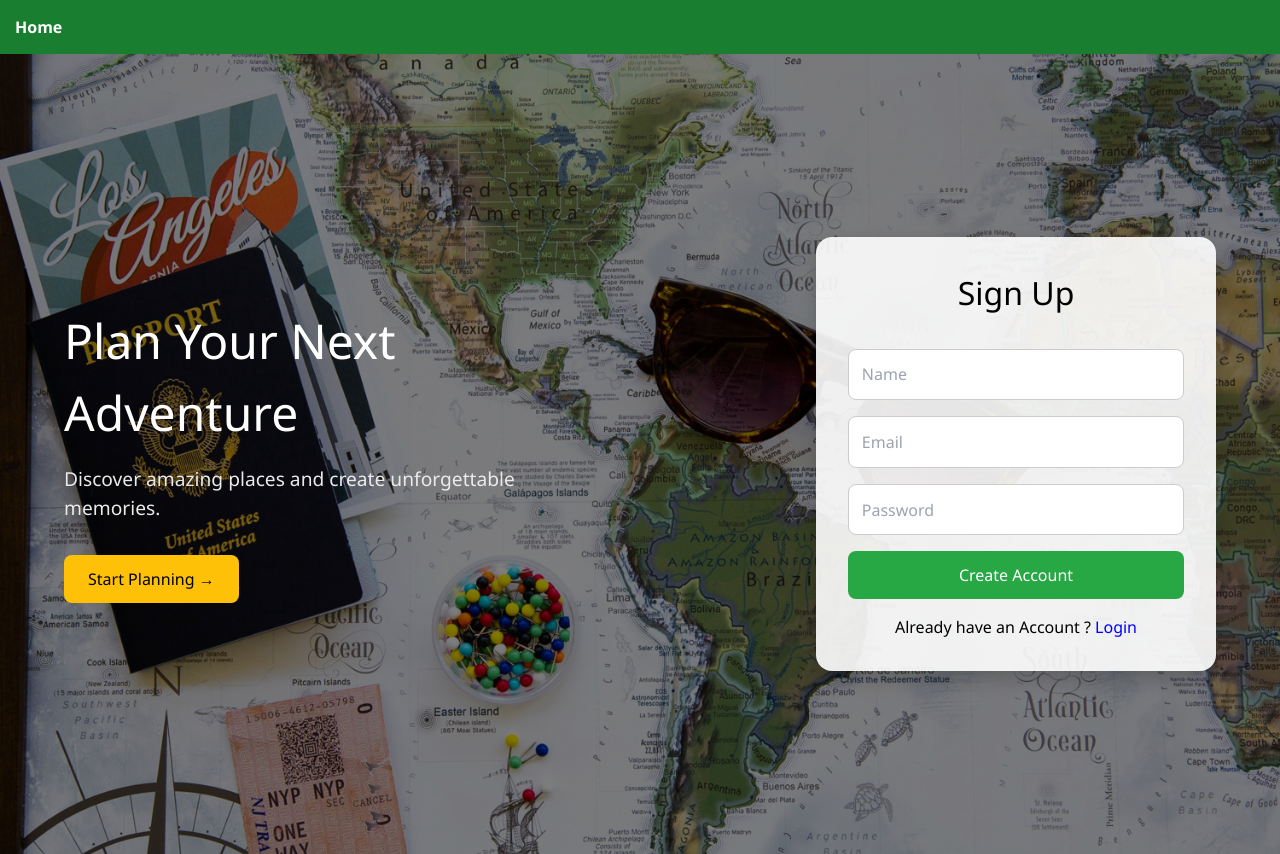
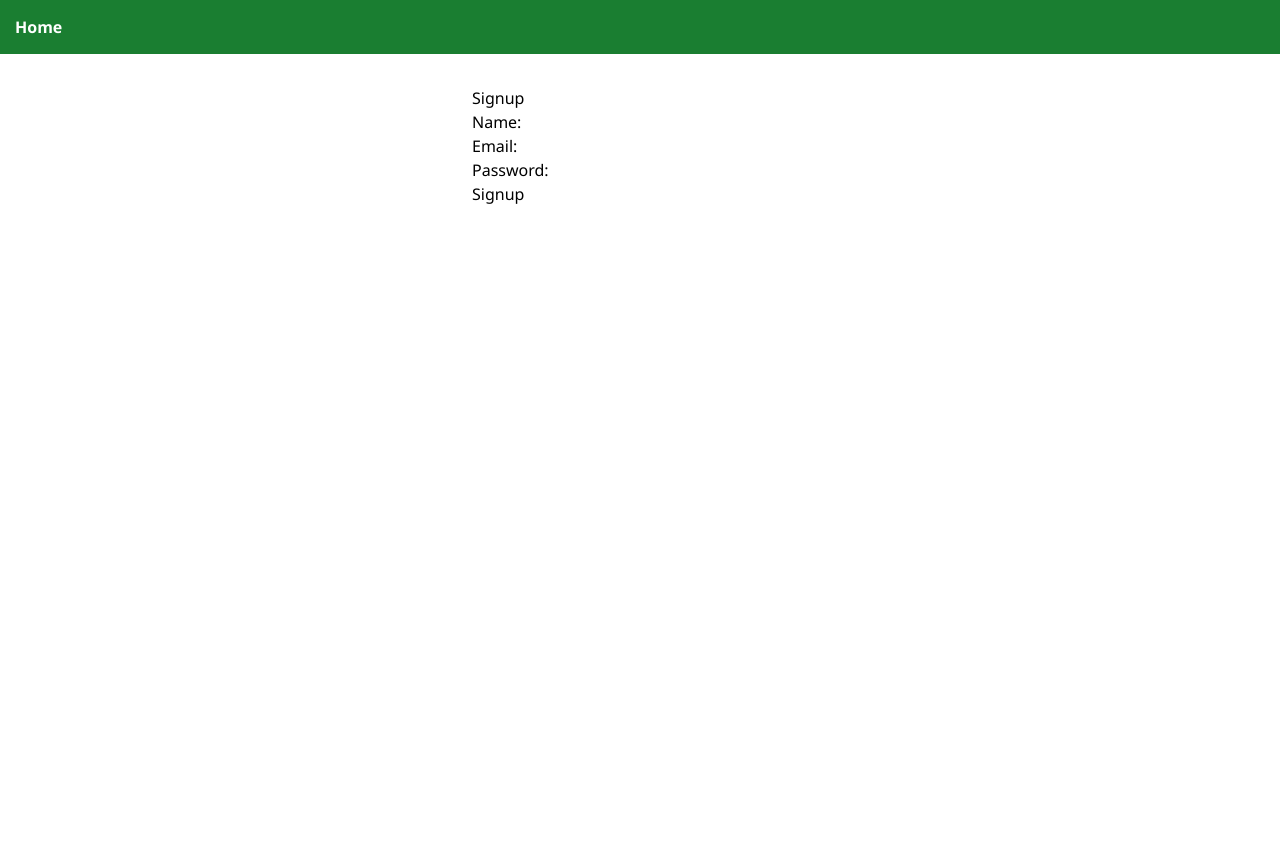
Before and after one commit to code-well0/trip-planner, a React (Create React App) app: page /signup in a window 1280 px wide. Before the commit this address led to /. After the commit the page ends 800 px from the top, so only its background shows below. Built offline with nearby package versions, Linux system fonts and the light colour scheme.

Commit message:
Update Signup Page

```diff
--- a/src/App.js
+++ b/src/App.js
@@ -8,6 +8,7 @@ import PlanTrip from "./pages/PlanTrip";
 import ExpenseTracker from "./pages/ExpenseTracker";
 import ChatBot from "./pages/Chatbot";
 import Login from "./pages/login";
+import SignupForm from "./pages/Signup";
 
 import "./index.css";
 
@@ -51,6 +52,8 @@ function App() {
           path="*"
           element={<Navigate to="/" />}
         />
+
+        <Route path="/signup" element={<SignupForm/>} />
       </Routes>
     </>
   );
--- a/src/pages/HomeSplit.jsx
+++ b/src/pages/HomeSplit.jsx
@@ -1,19 +1,66 @@
-import React, { useRef, useState } from "react";
-import { useNavigate } from "react-router-dom";
-import { Link } from "react-router-dom";
+import React, { useState } from "react";
+import { useNavigate, Link } from "react-router-dom";
 import "./HomeSplit.css";
-import Login from "./login";
 
 export default function HomeSplit({ setIsLoggedIn }) {
-  const nameInputRef = useRef(null);
-  const navigate = useNavigate(); // ✅ use React Router for navigation
+  const navigate = useNavigate();
   const [isSignedIn, setIsSignedIn] = useState(false);
+
+  const [form, setForm] = useState({
+    name: '',
+    email: '',
+    password: ''
+  });
+
+  const [errors, setErrors] = useState({});
+
+  const handleChange = (e) => {
+    const { name, value } = e.target;
+    setForm(prev => ({ ...prev, [name]: value }));
+  };
+
+  const validate = () => {
+    const newErrors = {};
+
+    if (!form.name.trim()) {
+      newErrors.name = "Name is required.";
+    } else if (form.name.length < 3) {
+      newErrors.name = "Name must be at least 3 characters.";
+    }
+
+    if (!form.email) {
+      newErrors.email = "Email is required.";
+    } else if (!/^[^\s@]+@[^\s@]+\.[^\s@]+$/.test(form.email)) {
+      newErrors.email = "Email is invalid.";
+    }
+
+    if (!form.password) {
+      newErrors.password = "Password is required.";
+    } else if (form.password.length < 6) {
+      newErrors.password = "Password must be at least 6 characters.";
+    }
+
+    return newErrors;
+  };
 
   const handleStartPlanningClick = () => {
     if (isSignedIn) {
-      navigate("/plan"); // ⬅️ only navigate if signed in
+      navigate("/plan");
     } else {
       alert("Please sign up first!");
+    }
+  };
+
+  const handleSubmit = (e) => {
+    e.preventDefault();
+    const validationErrors = validate();
+    setErrors(validationErrors);
+
+    if (Object.keys(validationErrors).length === 0) {
+      setIsLoggedIn(true);
+      setIsSignedIn(true);
+      console.log("Signed up successfully:", form);
+      // navigate("/plan"); // Optional redirect
     }
   };
 
@@ -30,33 +77,46 @@ export default function HomeSplit({ setIsLoggedIn }) {
 
           {/* Signup Section */}
           <div className="signup-box">
-            <form
-              className="signup-form"
-              onSubmit={(e) => {
-                e.preventDefault();
-                setIsLoggedIn(true);
-                setIsSignedIn(true); // ✅ stays active
-                // navigate("/plan");   // ✅ no reload!
-              }}
-            >
+            <form className="signup-form" onSubmit={handleSubmit}>
               <h2>Sign Up</h2>
+
               <input
-                ref={nameInputRef}
                 type="text"
+                name="name"
                 placeholder="Name"
-                required
+                value={form.name}
+                onChange={handleChange}
               />
-              <input type="email" placeholder="Email" required />
-              <input type="password" placeholder="Password" required />
+              {errors.name && <div className="error">{errors.name}</div>}
+
+              <input
+                type="email"
+                name="email"
+                placeholder="abc@gmail.com"
+                value={form.email}
+                onChange={handleChange}
+              />
+              {errors.email && <div className="error">{errors.email}</div>}
+
+              <input
+                type="password"
+                name="password"
+                placeholder="Password"
+                value={form.password}
+                onChange={handleChange}
+              />
+              {errors.password && <div className="error">{errors.password}</div>}
+
               <button type="submit">Create Account</button>
-              {/* <br /> */}
+
               <p style={{ textAlign: "center" }}>
-                Already have an Account ?{" "}
+                Already have an Account?{" "}
                 <Link to="/login" style={{ color: "blue" }}>
                   Login
                 </Link>
               </p>
             </form>
+
             {isSignedIn && (
               <p className="success-message">Signed in successfully!</p>
             )}
@@ -66,3 +126,77 @@ export default function HomeSplit({ setIsLoggedIn }) {
     </div>
   );
 }
+
+
+
+
+
+
+// import React, { useRef, useState } from "react";
+// import { useNavigate } from "react-router-dom";
+// import { Link } from "react-router-dom";
+// import "./HomeSplit.css";
+// import Login from "./login";
+
+// export default function HomeSplit({ setIsLoggedIn }) {
+//   const nameInputRef = useRef(null);
+//   const navigate = useNavigate(); // ✅ use React Router for navigation
+//   const [isSignedIn, setIsSignedIn] = useState(false);
+
+//   const handleStartPlanningClick = () => {
+//     if (isSignedIn) {
+//       navigate("/plan"); // ⬅️ only navigate if signed in
+//     } else {
+//       alert("Please sign up first!");
+//     }
+//   };
+
+//   return (
+//     <div className="page-background">
+//       <div className="overlay">
+//         <div className="split-content">
+//           {/* Hero Section */}
+//           <div className="hero-box">
+//             <h1>Plan Your Next Adventure</h1>
+//             <p>Discover amazing places and create unforgettable memories.</p>
+//             <button onClick={handleStartPlanningClick}>Start Planning →</button>
+//           </div>
+
+//           {/* Signup Section */}
+//           <div className="signup-box">
+//             <form
+//               className="signup-form"
+//               onSubmit={(e) => {
+//                 e.preventDefault();
+//                 setIsLoggedIn(true);
+//                 setIsSignedIn(true); // ✅ stays active
+//                 // navigate("/plan");   // ✅ no reload!
+//               }}
+//             >
+//               <h2>Sign Up</h2>
+//               <input
+//                 ref={nameInputRef}
+//                 type="text"
+//                 placeholder="Name"
+//                 required
+//               />
+//               <input type="email" placeholder="Email" required />
+//               <input type="password" placeholder="Password" required />
+//               <button type="submit">Create Account</button>
+//               {/* <br /> */}
+//               <p style={{ textAlign: "center" }}>
+//                 Already have an Account ?{" "}
+//                 <Link to="/login" style={{ color: "blue" }}>
+//                   Login
+//                 </Link>
+//               </p>
+//             </form>
+//             {isSignedIn && (
+//               <p className="success-message">Signed in successfully!</p>
+//             )}
+//           </div>
+//         </div>
+//       </div>
+//     </div>
+//   );
+// }
--- a/src/pages/Signup.jsx
+++ b/src/pages/Signup.jsx
@@ -1,44 +1,221 @@
+// import React, { useState } from "react";
+
+// function SignupForm() {
+//   const [form, setForm] = useState({
+//     name: '',
+//     email: '',
+//     password: ''
+//   });
+
+//   const [errors, setErrors] = useState({});
+//   const [isSubmitted, setIsSubmitted] = useState(false);
+
+//   const validate = () => {
+//     const newErrors = {};
+
+//     if (!form.name.trim()) {
+//       newErrors.name = "Name is required.";
+//     } else if (form.name.length < 3) {
+//       newErrors.name = "Name must be at least 3 characters.";
+//     }
+
+//     if (!form.email) {
+//       newErrors.email = "Email is required.";
+//     } else if (!/^[^\s@]+@[^\s@]+\.[^\s@]+$/.test(form.email)) {
+//       newErrors.email = "Email is invalid.";
+//     }
+
+//     if (!form.password) {
+//       newErrors.password = "Password is required.";
+//     } else if (form.password.length < 6) {
+//       newErrors.password = "Password must be at least 6 characters.";
+//     }
+
+//     return newErrors;
+//   };
+
+//   const handleChange = (e) => {
+//     const { name, value } = e.target;
+//     setForm(prevForm => ({
+//       ...prevForm,
+//       [name]: value
+//     }));
+//   };
+
+//   const handleSubmit = (e) => {
+//     e.preventDefault();
+//     const validationErrors = validate();
+//     console.log("Validation Errors:", validationErrors);
+//     setErrors(validationErrors);
+
+//     if (Object.keys(validationErrors).length === 0) {
+//       setIsSubmitted(true);
+//       console.log("Form submitted successfully:", form);
+//     } else {
+//       setIsSubmitted(false);
+//     }
+//   };
+
+//   return (
+//     <div style={{ padding: "2rem", maxWidth: "400px", margin: "auto" }}>
+//       <h2>Signup</h2>
+//       <form onSubmit={handleSubmit}>
+//         <label>
+//           Name:
+//           <input
+//             type="text"
+//             name="name"
+//             value={form.name}
+//             onChange={handleChange}
+//           />
+//         </label>
+//         {errors.name && <div style={{ color: 'red' }}>{errors.name}</div>}
+//         <br />
+
+//         <label>
+//           Email:
+//           <input
+//             type="email"
+//             name="email"
+//             value={form.email}
+//             onChange={handleChange}
+//           />
+//         </label>
+//         {errors.email && <div style={{ color: 'red' }}>{errors.email}</div>}
+//         <br />
+
+//         <label>
+//           Password:
+//           <input
+//             type="password"
+//             name="password"
+//             value={form.password}
+//             onChange={handleChange}
+//           />
+//         </label>
+//         {errors.password && <div style={{ color: 'red' }}>{errors.password}</div>}
+//         <br />
+
+//         <button type="submit">Signup</button>
+
+//         {isSubmitted && (
+//           <p style={{ color: "green" }}>Form Submitted successfully!</p>
+//         )}
+//       </form>
+//     </div>
+//   );
+// }
+
+// export default SignupForm;
+
+
 import React, { useState } from "react";
 
-export default function Signup() {
+function SignupForm() {
   const [form, setForm] = useState({
-    name: "",
-    email: "",
-    password: ""
+    name: '',
+    email: '',
+    password: ''
   });
 
+  const [errors, setErrors] = useState({});
+  const [isSubmitted, setIsSubmitted] = useState(false);
+
+  const validate = () => {
+    const newErrors = {};
+
+    if (!form.name.trim()) {
+      newErrors.name = "Name is required.";
+    } else if (form.name.length < 3) {
+      newErrors.name = "Name must be at least 3 characters.";
+    }
+
+    if (!form.email) {
+      newErrors.email = "Email is required.";
+    } else if (!/^[^\s@]+@[^\s@]+\.[^\s@]+$/.test(form.email)) {
+      newErrors.email = "Email is invalid.";
+    }
+
+    if (!form.password) {
+      newErrors.password = "Password is required.";
+    } else if (form.password.length < 6) {
+      newErrors.password = "Password must be at least 6 characters.";
+    }
+
+    return newErrors;
+  };
+
   const handleChange = (e) => {
-    setForm({ ...form, [e.target.name]: e.target.value });
+    const { name, value } = e.target;
+    setForm(prevForm => ({
+      ...prevForm,
+      [name]: value
+    }));
   };
 
   const handleSubmit = (e) => {
     e.preventDefault();
-    console.log("Signup Data:", form);
-    alert("Signup successful!");
-    // Optional: Add backend POST request here
+    console.log("Form submitted"); // Debug
+    const validationErrors = validate();
+    console.log("Validation Errors:", validationErrors); // Debug
+    setErrors(validationErrors);
+
+    if (Object.keys(validationErrors).length === 0) {
+      setIsSubmitted(true);
+      console.log("Form submitted successfully:", form);
+    } else {
+      setIsSubmitted(false);
+    }
   };
 
   return (
     <div style={{ padding: "2rem", maxWidth: "400px", margin: "auto" }}>
       <h2>Signup</h2>
-      <form onSubmit={handleSubmit}>
+      <form onSubmit={handleSubmit} noValidate>
         <label>
           Name:
-          <input type="text" name="name" value={form.name} onChange={handleChange} required />
+          <input
+            type="text"
+            name="name"
+            value={form.name}
+            onChange={handleChange}
+          />
         </label>
-        <br /><br />
+        {errors.name && <div style={{ color: 'red' }}>{errors.name}</div>}
+        <br />
+
         <label>
           Email:
-          <input type="email" name="email" value={form.email} onChange={handleChange} required />
+          <input
+            type="email"
+            name="email"
+            value={form.email}
+            onChange={handleChange}
+          />
         </label>
-        <br /><br />
+        {errors.email && <div style={{ color: 'red' }}>{errors.email}</div>}
+        <br />
+
         <label>
           Password:
-          <input type="password" name="password" value={form.password} onChange={handleChange} required />
+          <input
+            type="password"
+            name="password"
+            value={form.password}
+            onChange={handleChange}
+          />
         </label>
-        <br /><br />
+        {errors.password && <div style={{ color: 'red' }}>{errors.password}</div>}
+        <br />
+
         <button type="submit">Signup</button>
+
+        {isSubmitted && (
+          <p style={{ color: "green" }}>Form Submitted successfully!</p>
+        )}
       </form>
     </div>
   );
 }
+
+export default SignupForm;
```
Also changed, not shown: src/pages/HomeSplit.css (+7 -0 lines).
